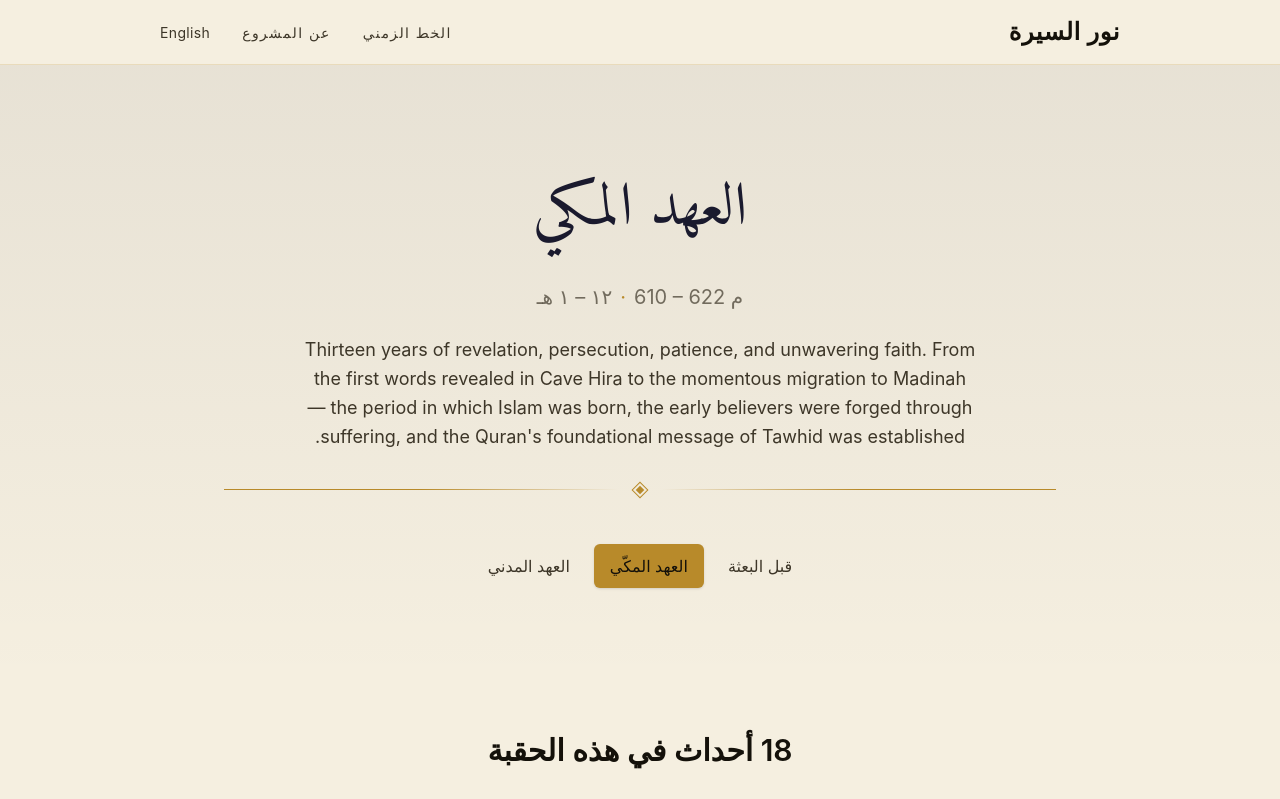
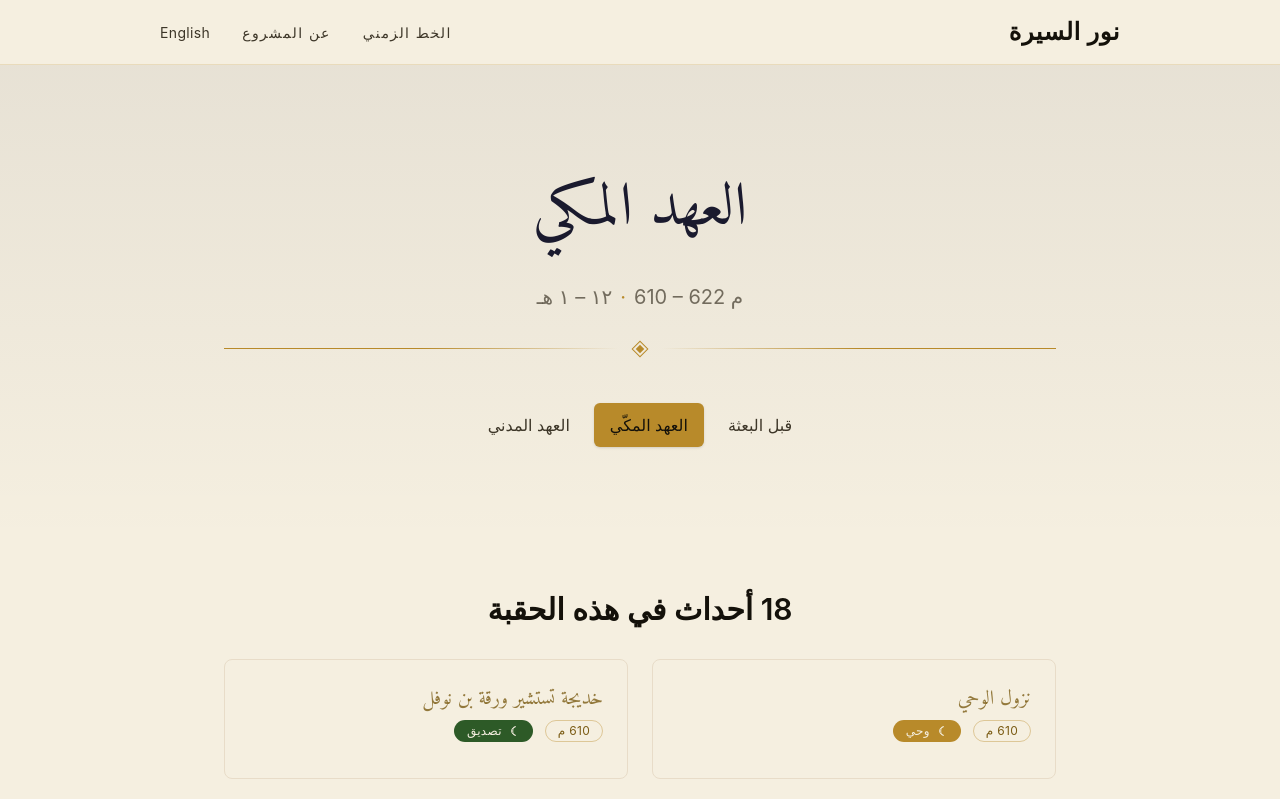
Before and after one commit to Abdalla-Eldoumani/seerah, a Next.js app: page /ar/era/meccan in a window 1280 px wide. Shown: the top 799 px of the page. Built offline with nearby package versions, Linux system fonts and the light colour scheme.

Commit message:
hide english era description and card summary on arabic

```diff
--- a/src/app/[locale]/era/[eraId]/page.tsx
+++ b/src/app/[locale]/era/[eraId]/page.tsx
@@ -95,9 +95,12 @@ export default async function EraPage({
             <span dir="ltr">{timespan.secondary}</span>
           </p>
 
+          {/* Era descriptions are English-only in the JSON; hide on /ar until an Arabic version is authored. */}
+          {!isAr && (
             <p className="font-body text-base md:text-lg text-ink-light leading-relaxed max-w-2xl mx-auto">
               {era.description}
             </p>
+          )}
 
           <Divider className="mt-8" />
 
@@ -159,9 +162,12 @@ export default async function EraPage({
                   </Badge>
                 </div>
 
+                {/* English summary hidden on /ar until an Arabic version is authored. */}
+                {!isAr && (
                   <p className="font-body text-sm text-ink-light/70 leading-relaxed">
                     {truncatedSummary}
                   </p>
+                )}
               </Link>
             );
           })}
```
Lines whose indentation alone changed are shown as unchanged.
